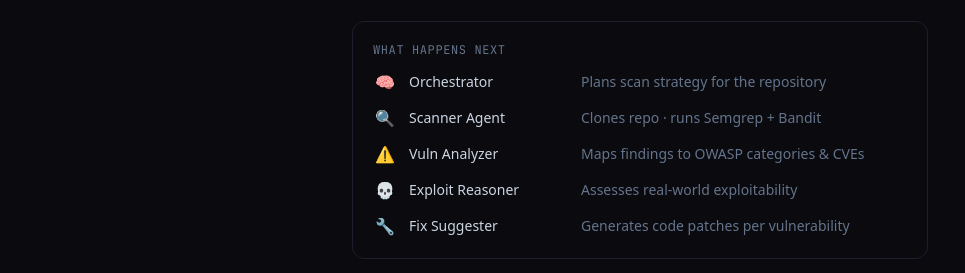
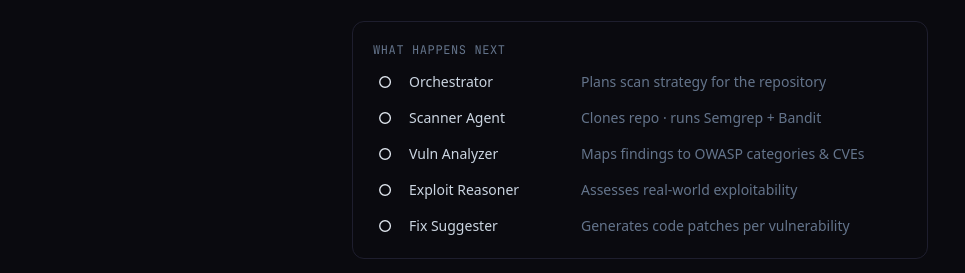
Before and after one commit to Sonika409/sentinelai, a Next.js app in the folder frontend/: page /scan in a window 1280 px wide. Shown: the part 399-672 px from the top of the page, without its empty margins (0-965 px from the left). Built offline with nearby package versions, Linux system fonts and the light colour scheme.

Commit message:
style: remove all emoji from UI, replace with plain text/SVG icons

```diff
--- a/frontend/app/exam/[id]/page.tsx
+++ b/frontend/app/exam/[id]/page.tsx
@@ -131,7 +131,11 @@ export default function StudentExamPage({ params }: { params: { id: string } })
   if (submitted) {
     return (
       <div className="min-h-screen flex flex-col items-center justify-center text-center px-6">
-        <span className="text-5xl mb-4">✅</span>
+        <div className="w-14 h-14 rounded-full bg-sentinel-green/10 border border-sentinel-green/30 flex items-center justify-center mb-4">
+          <svg className="w-7 h-7 text-sentinel-green" fill="none" viewBox="0 0 24 24" stroke="currentColor" strokeWidth={2}>
+            <path strokeLinecap="round" strokeLinejoin="round" d="M5 13l4 4L19 7"/>
+          </svg>
+        </div>
         <h2 className="text-2xl font-bold mb-2">Exam Submitted</h2>
         <p className="text-sentinel-muted text-sm max-w-sm">
           Your responses have been saved. The invigilator will receive an AI integrity report shortly.
@@ -249,7 +253,7 @@ export default function StudentExamPage({ params }: { params: { id: string } })
         <div className="fixed bottom-4 left-1/2 -translate-x-1/2 flex items-center gap-2
                         bg-yellow-50 border border-yellow-300 text-yellow-800 text-xs rounded-xl
                         px-4 py-2.5 shadow-lg z-50">
-          ⚠️ Tab switching detected ({tabCount}×) — this session is being monitored.
+          Tab switching detected ({tabCount}×) — this session is being monitored.
         </div>
       )}
     </div>
--- a/frontend/app/scan/[id]/page.tsx
+++ b/frontend/app/scan/[id]/page.tsx
@@ -172,7 +172,11 @@ export default function ScanDashboard({ params }: { params: { id: string } }) {
 
             {report && sortedVulns.length === 0 && (
               <div className="flex flex-col items-center justify-center h-40 text-center">
-                <span className="text-3xl mb-3">✅</span>
+                <div className="w-10 h-10 rounded-full bg-sentinel-green/10 border border-sentinel-green/30 flex items-center justify-center mb-3">
+                  <svg className="w-5 h-5 text-sentinel-green" fill="none" viewBox="0 0 24 24" stroke="currentColor" strokeWidth={2}>
+                    <path strokeLinecap="round" strokeLinejoin="round" d="M5 13l4 4L19 7"/>
+                  </svg>
+                </div>
                 <p className="text-sentinel-green font-medium">No vulnerabilities found</p>
                 <p className="text-sentinel-muted text-sm mt-1">Repository looks clean.</p>
               </div>
--- a/frontend/app/scan/page.tsx
+++ b/frontend/app/scan/page.tsx
@@ -15,19 +15,19 @@ function detectScanType(url: string): "github" | "website" | null {
 }
 
 const GITHUB_AGENTS = [
-  ["🧠", "Orchestrator",     "Plans scan strategy for the repository"],
-  ["🔍", "Scanner Agent",    "Clones repo · runs Semgrep + Bandit"],
-  ["⚠️", "Vuln Analyzer",   "Maps findings to OWASP categories & CVEs"],
-  ["💀", "Exploit Reasoner", "Assesses real-world exploitability"],
-  ["🔧", "Fix Suggester",    "Generates code patches per vulnerability"],
+  ["○", "Orchestrator",     "Plans scan strategy for the repository"],
+  ["○", "Scanner Agent",    "Clones repo · runs Semgrep + Bandit"],
+  ["○", "Vuln Analyzer",   "Maps findings to OWASP categories & CVEs"],
+  ["○", "Exploit Reasoner", "Assesses real-world exploitability"],
+  ["○", "Fix Suggester",    "Generates code patches per vulnerability"],
 ]
 
 const WEBSITE_AGENTS = [
-  ["🧠", "Orchestrator",     "Plans HTTP security audit strategy"],
-  ["🌐", "Scanner Agent",    "Checks headers, SSL, cookies, exposed files, CORS"],
-  ["⚠️", "Vuln Analyzer",   "Maps findings to OWASP categories & CVEs"],
-  ["💀", "Exploit Reasoner", "Assesses exploitability of each issue"],
-  ["🔧", "Fix Suggester",    "Generates remediation guidance"],
+  ["○", "Orchestrator",     "Plans HTTP security audit strategy"],
+  ["○", "Scanner Agent",    "Checks headers, SSL, cookies, exposed files, CORS"],
+  ["○", "Vuln Analyzer",   "Maps findings to OWASP categories & CVEs"],
+  ["○", "Exploit Reasoner", "Assesses exploitability of each issue"],
+  ["○", "Fix Suggester",    "Generates remediation guidance"],
 ]
 
 export default function ScanPage() {
--- a/frontend/components/examguard/AlertFeed.tsx
+++ b/frontend/components/examguard/AlertFeed.tsx
@@ -12,9 +12,9 @@ export interface Alert {
 }
 
 const SEV_STYLES: Record<string, { bar: string; badge: string; icon: string }> = {
-  CRITICAL: { bar: "border-l-sentinel-red",    badge: "pill-critical", icon: "🚨" },
-  WARNING:  { bar: "border-l-yellow-500",       badge: "pill-medium",   icon: "⚠️" },
-  INFO:     { bar: "border-l-blue-400",         badge: "pill-low",      icon: "ℹ️" },
+  CRITICAL: { bar: "border-l-sentinel-red",    badge: "pill-critical", icon: "!" },
+  WARNING:  { bar: "border-l-yellow-500",       badge: "pill-medium",   icon: "!" },
+  INFO:     { bar: "border-l-blue-400",         badge: "pill-low",      icon: "i" },
 }
 
 function formatTime(ts: number): string {
--- a/frontend/components/examguard/FaceMonitor.tsx
+++ b/frontend/components/examguard/FaceMonitor.tsx
@@ -140,7 +140,7 @@ export default function FaceMonitor({ onFaceEvent, active }: Props) {
   const faceStatusText =
     faceCount === null ? "—" :
     faceCount === 0    ? "No face" :
-    faceCount === 1    ? "1 face ✓" : `${faceCount} faces ⚠`
+    faceCount === 1    ? "1 face" : `${faceCount} faces (!)`
 
   return (
     <div className="space-y-1">
--- a/frontend/components/examguard/IntegrityScore.tsx
+++ b/frontend/components/examguard/IntegrityScore.tsx
@@ -38,9 +38,9 @@ export default function IntegrityScore({ score, verdict }: Props) {
       </div>
 
       <div className={`text-sm font-semibold tracking-wide ${style.color}`}>
-        {verdict === "CLEAN"      && "✅ CLEAN"}
-        {verdict === "SUSPICIOUS" && "⚠️ SUSPICIOUS"}
-        {verdict === "FLAGGED"    && "🚨 FLAGGED"}
+        {verdict === "CLEAN"      && "CLEAN"}
+        {verdict === "SUSPICIOUS" && "SUSPICIOUS"}
+        {verdict === "FLAGGED"    && "FLAGGED"}
       </div>
     </div>
   )
--- a/frontend/components/vulnsentinel/AgentFeed.tsx
+++ b/frontend/components/vulnsentinel/AgentFeed.tsx
@@ -8,16 +8,16 @@ interface Props {
 }
 
 const AGENT_STYLES: Record<string, { color: string; icon: string }> = {
-  Orchestrator:    { color: "text-blue-400",   icon: "🧠" },
-  Scanner:         { color: "text-sentinel-cyan",  icon: "🔍" },
-  VulnAnalyzer:    { color: "text-yellow-400", icon: "⚠️" },
-  ExploitReasoner: { color: "text-orange-400", icon: "💀" },
-  FixSuggester:    { color: "text-green-400",  icon: "🔧" },
-  ReportGenerator: { color: "text-purple-400", icon: "📄" },
-  SessionMonitor:  { color: "text-blue-400",   icon: "👁️" },
-  BehaviorAnalyzer:{ color: "text-yellow-400", icon: "🔬" },
-  AnomalyScorer:   { color: "text-orange-400", icon: "📊" },
-  AlertGenerator:  { color: "text-red-400",    icon: "🚨" },
+  Orchestrator:    { color: "text-blue-400",       icon: "○" },
+  Scanner:         { color: "text-sentinel-cyan",  icon: "○" },
+  VulnAnalyzer:    { color: "text-yellow-400",     icon: "○" },
+  ExploitReasoner: { color: "text-orange-400",     icon: "○" },
+  FixSuggester:    { color: "text-green-400",      icon: "○" },
+  ReportGenerator: { color: "text-purple-400",     icon: "○" },
+  SessionMonitor:  { color: "text-blue-400",       icon: "○" },
+  BehaviorAnalyzer:{ color: "text-yellow-400",     icon: "○" },
+  AnomalyScorer:   { color: "text-orange-400",     icon: "○" },
+  AlertGenerator:  { color: "text-red-400",        icon: "○" },
 }
 
 function parseLine(log: string): { style: { color: string; icon: string }; text: string } {
@@ -28,7 +28,7 @@ function parseLine(log: string): { style: { color: string; icon: string }; text:
     return { style, text: log }
   }
   if (log.includes("ERROR") || log.includes("CRITICAL"))
-    return { style: { color: "text-sentinel-red", icon: "✗" }, text: log }
+    return { style: { color: "text-sentinel-red", icon: "x" }, text: log }
   return { style: { color: "text-slate-400", icon: "·" }, text: log }
 }
 
```
